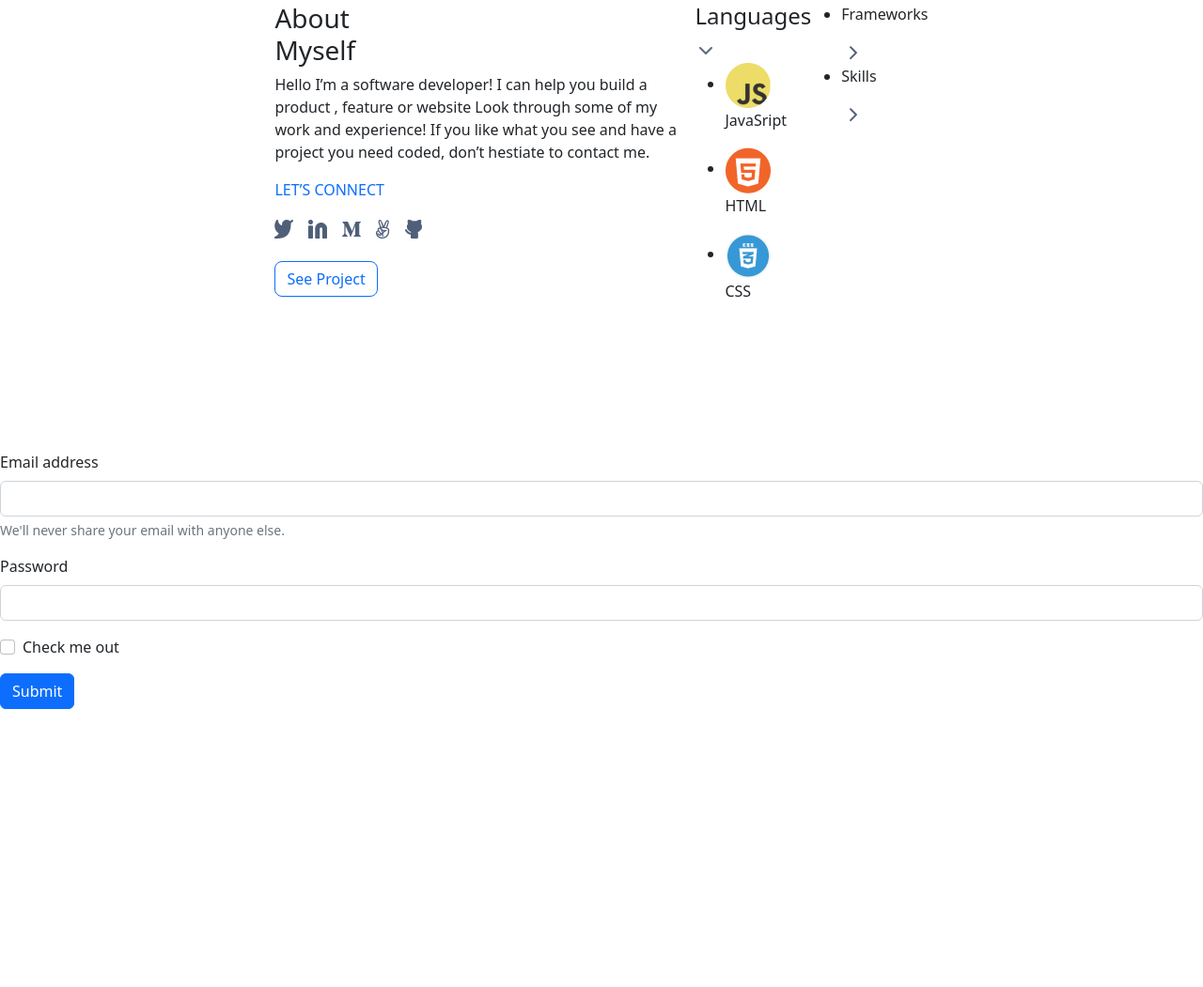
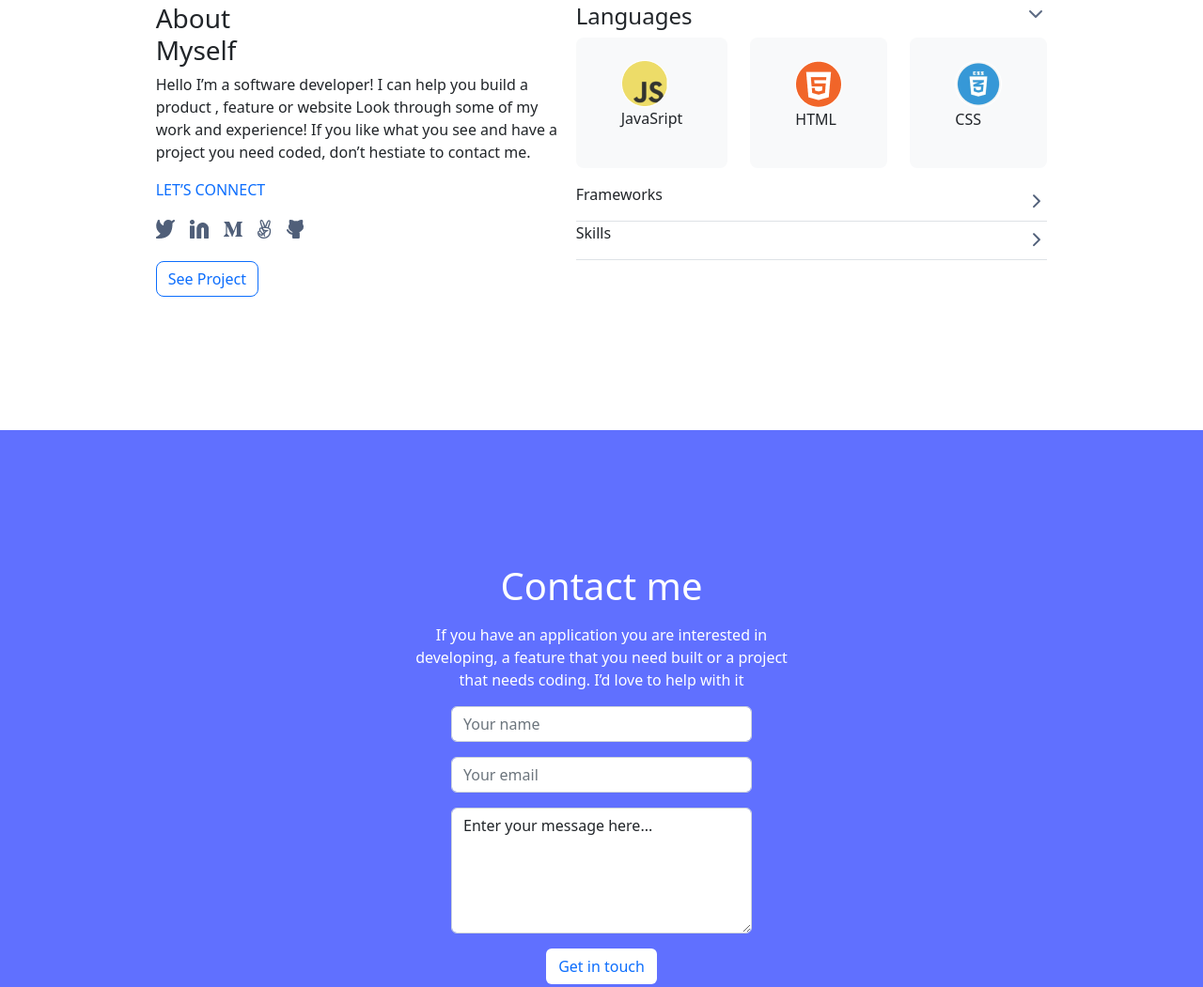
Before and after one commit to FuadNabi/Bootstrap-Portfolio, a website: page index.html in a window 1280 px wide. Shown: the part 3873-4924 px from the top of the page at 94% size. Before the commit the page ends 4628 px from the top, so only its background shows below. Drawn offline with nearby package versions, Linux system fonts and the light colour scheme.

Commit message:
Add the Contact section

```diff
--- a/index.html
+++ b/index.html
@@ -138,41 +138,39 @@
           <a href="#" class="btn btn-white border border-primary mt-4 rounded-3 text-primary">See Project</a>
       </div>
       <div class="about-lang d-flex flex-column">
-          <div class="languages d-flex flex-column">
-              <div class="lang">
+        <div class="languages">
+          <div class="lang d-flex flex-row justify-content-between">
             <h4>Languages</h4>
             <svg width="24" height="24" viewBox="0 0 24 24" fill="none" xmlns="http://www.w3.org/2000/svg">
             <path fill-rule="evenodd" clip-rule="evenodd" d="M5.29289 8.29289C5.68342 7.90237 6.31658 7.90237 6.70711 8.29289L12 13.5858L17.2929 8.29289C17.6834 7.90237 18.3166 7.90237 18.7071 8.29289C19.0976 8.68342 19.0976 9.31658 18.7071 9.70711L12.7071 15.7071C12.3166 16.0976 11.6834 16.0976 11.2929 15.7071L5.29289 9.70711C4.90237 9.31658 4.90237 8.68342 5.29289 8.29289Z" fill="#5E6C84"/>
             </svg>
           </div>
-              <div class="tool">
-                <ul class="java1">
-                  <li class="java-icon">
+          <div class="tool d-flex flex-row">
+            <ul class="java1 d-flex flex-row list-unstyled">
+              <li class="java-icon bg-light py-4 px-5 rounded-3">
                 <img src="js.png" alt="javascript-icon">
                 <p class="labels">JavaSript</p>
               </li>
-                  <li class="html-icon">
+              <li class="html-icon ms-4 py-4 px-5 bg-light rounded-3">
                 <img src="html.png" alt="html-icon">
                 <p class="labels">HTML</p>
               </li>
-                  <li class="css-icon">
+              <li class="css-icon ms-4 py-4 px-5 bg-light rounded-3">
                 <img src="css.png" alt="css-icon">
                 <p class="labels">CSS</p>
               </li>
             </ul>
           </div>
-          </div>
-          </div>
           <div class="frameworks">
             <div class="frames">
-              <ul>
-                <li>
+              <ul class="list-unstyled">
+                <li class="d-flex justify-content-between border-bottom border-color-light align-items-center">
                   <p>Frameworks</p>
                   <svg width="24" height="25" viewBox="0 0 24 25" fill="none" xmlns="http://www.w3.org/2000/svg">
                   <path fill-rule="evenodd" clip-rule="evenodd" d="M9.29289 5.43962C9.68342 5.0491 10.3166 5.0491 10.7071 5.43962L16.7071 11.4396C17.0976 11.8301 17.0976 12.4633 16.7071 12.8538L10.7071 18.8538C10.3166 19.2444 9.68342 19.2444 9.29289 18.8538C8.90237 18.4633 8.90237 17.8301 9.29289 17.4396L14.5858 12.1467L9.29289 6.85384C8.90237 6.46331 8.90237 5.83015 9.29289 5.43962Z" fill="#505F79"/>
                   </svg>
                 </li>
-                <li>
+                <li class="d-flex justify-content-between border-bottom border-color-light align-items-center">
                   <p>Skills</p>
                   <svg width="24" height="25" viewBox="0 0 24 25" fill="none" xmlns="http://www.w3.org/2000/svg">
                   <path fill-rule="evenodd" clip-rule="evenodd" d="M9.29289 5.43962C9.68342 5.0491 10.3166 5.0491 10.7071 5.43962L16.7071 11.4396C17.0976 11.8301 17.0976 12.4633 16.7071 12.8538L10.7071 18.8538C10.3166 19.2444 9.68342 19.2444 9.29289 18.8538C8.90237 18.4633 8.90237 17.8301 9.29289 17.4396L14.5858 12.1467L9.29289 6.85384C8.90237 6.46331 8.90237 5.83015 9.29289 5.43962Z" fill="#505F79"/>
@@ -184,22 +182,20 @@
         </div>
       </div>
     </section>
+    <form class="d-flex flex-column justify-content-center align-items-center" style="background-color: #6070FF; padding: 142px 0;">
+      <h2 class="text-white fs-1 mb-3">Contact me</h2>
+      <p class="text-white text-center">If you have an application you are interested in <br> developing, a feature that you need built or a project <br> that needs coding. I’d love to help with it </p>
+      <div class="mb-3 w-25">
+        <input type="name" class="form-control" id="exampleInputPassword1" placeholder="Your name">
       </div>
-  <form>
-    <div class="mb-3">
-      <label for="exampleInputEmail1" class="form-label">Email address</label>
-      <input type="email" class="form-control" id="exampleInputEmail1" aria-describedby="emailHelp">
-      <div id="emailHelp" class="form-text">We'll never share your email with anyone else.</div>
+      <div class="mb-3 w-25">
+        <input type="email" class="form-control" id="exampleInputEmail1" aria-describedby="emailHelp" placeholder="Your email">
       </div>
-    <div class="mb-3">
-      <label for="exampleInputPassword1" class="form-label">Password</label>
-      <input type="password" class="form-control" id="exampleInputPassword1">
+      <div class="mb-3 w-25">
+       <textarea name="" id="" cols="30" rows="5" class="form-control">Enter your message here...</textarea>
       </div>
-    <div class="mb-3 form-check">
-      <input type="checkbox" class="form-check-input" id="exampleCheck1">
-      <label class="form-check-label" for="exampleCheck1">Check me out</label>
+      <button type="submit" class="btn bg-white d-flex text-primary">Get in touch</button>
+    </form>
   </div>
-    <button type="submit" class="btn btn-primary">Submit</button>
-  </form>
 </body>
 </html>
```
Lines whose indentation alone changed are shown as unchanged.
